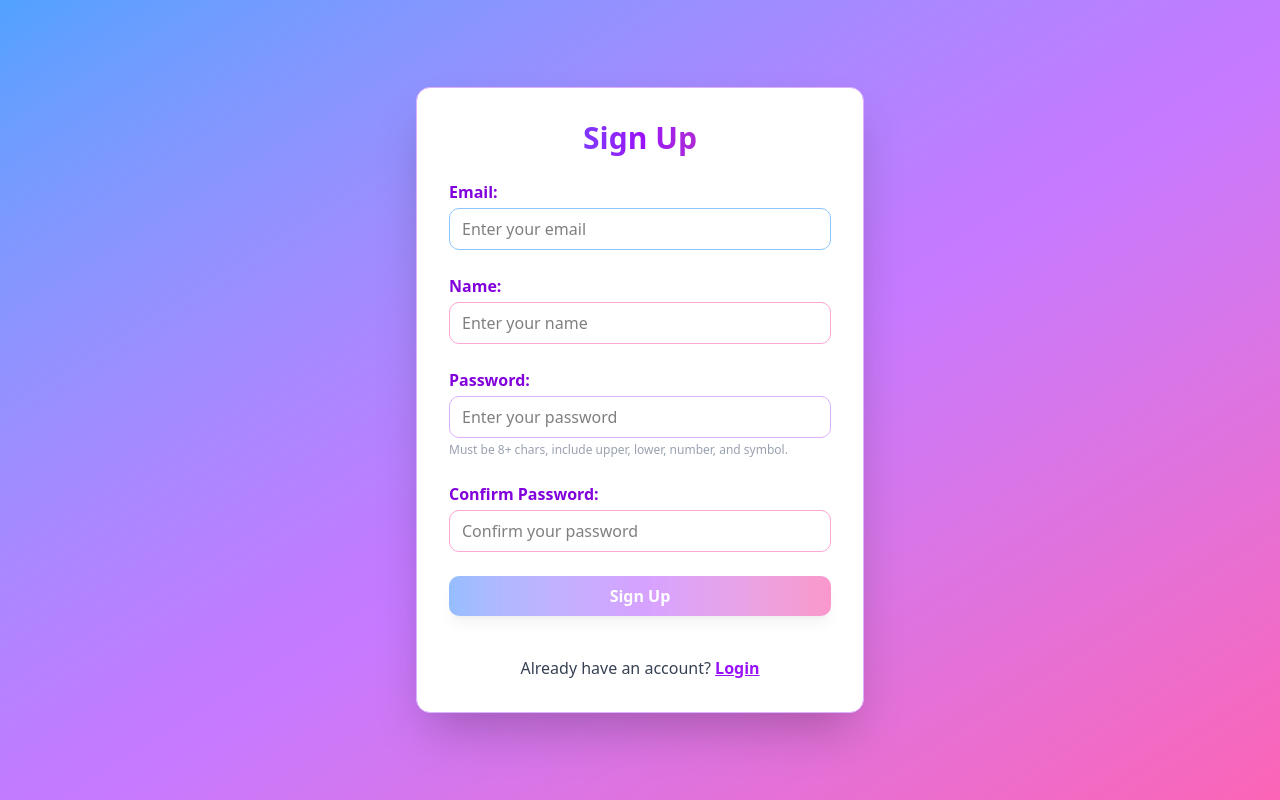
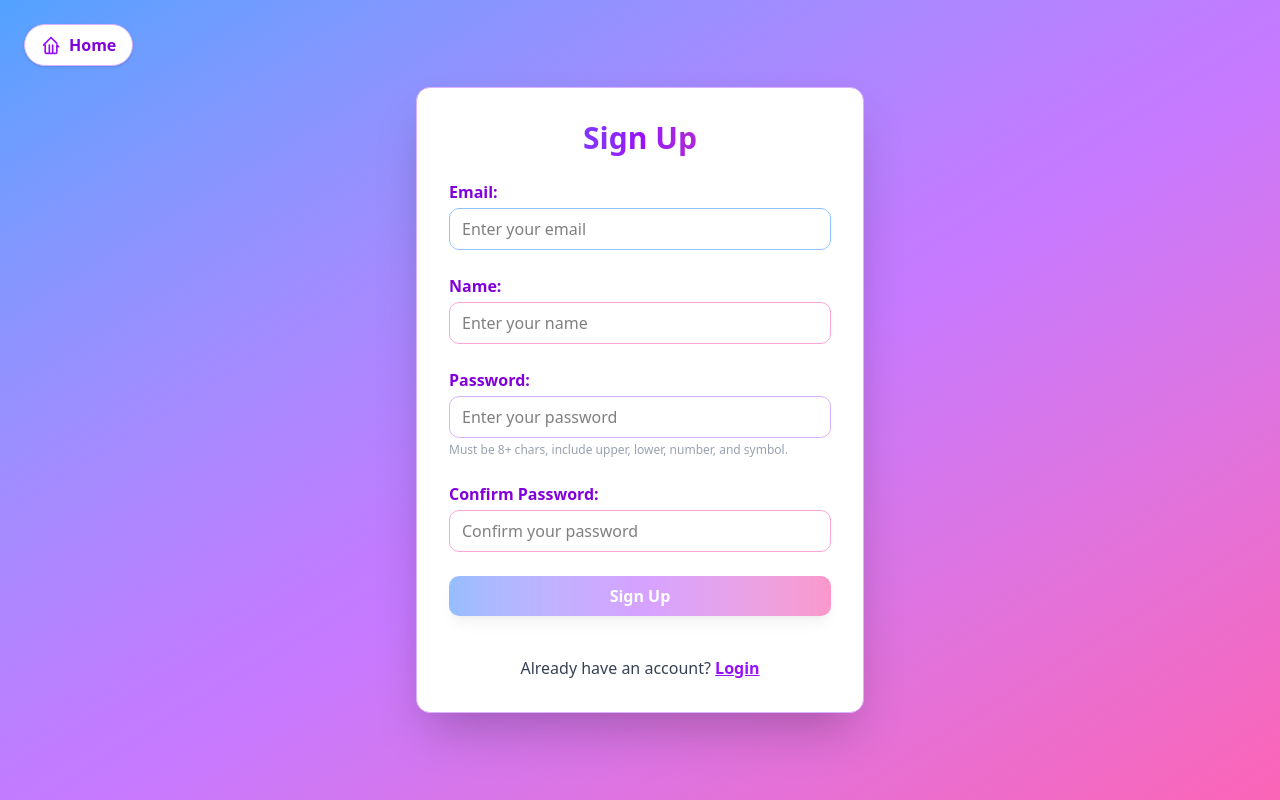
Before and after one commit to Pheonix2507/Freelancer-site, a Next.js app in the folder si-site/: page /signup in a window 1280 px wide. Built offline with nearby package versions, Linux system fonts and the light colour scheme.

Commit message:
refactor: Middleware updated

```diff
--- a/si-site/src/app/layout.tsx
+++ b/si-site/src/app/layout.tsx
@@ -14,8 +14,8 @@ const geistMono = Geist_Mono({
 });
 
 export const metadata: Metadata = {
-  title: "Create Next App",
-  description: "Generated by create next app",
+  title: "FreelanceHub",
+  description: "Connect with top freelancers and clients worldwide.",
 };
 
 export default function RootLayout({
--- a/si-site/src/app/signup/page.tsx
+++ b/si-site/src/app/signup/page.tsx
@@ -69,7 +69,7 @@ function SignUp() {
       setLoading(true);
       const response = await axios.post("/api/signup", { email, name, password });
       toast.success("Signed Up successfully!");
-      console.log(response);
+      // console.log(response);
       router.push("/login");
     } catch (error: unknown) {
       const errorMessage = (error as { message?: string })?.message;
@@ -81,7 +81,24 @@ function SignUp() {
 
   return (
     <div className="flex min-h-screen items-center justify-center bg-gradient-to-br from-blue-400 via-purple-400 to-pink-400">
-      <div className="w-full max-w-md bg-white p-8 rounded-xl shadow-2xl border border-purple-300">
+      <div className="absolute top-6 left-6">
+        <Link
+          href="/"
+          className="flex items-center gap-2 px-4 py-2 bg-white rounded-full shadow hover:bg-purple-100 transition font-semibold text-purple-700 border border-purple-300"
+        >
+          <svg
+            xmlns="http://www.w3.org/2000/svg"
+            className="h-5 w-5 text-purple-600"
+            fill="none"
+            viewBox="0 0 24 24"
+            stroke="currentColor"
+          >
+            <path strokeLinecap="round" strokeLinejoin="round" strokeWidth={2} d="M3 12l2-2m0 0l7-7 7 7m-9 2v8m4-8v8m5-8l2 2m-2-2v8a2 2 0 01-2 2H7a2 2 0 01-2-2v-8" />
+          </svg>
+          Home
+        </Link>
+      </div>
+      <div className="w-full max-w-md bg-white p-8 rounded-xl shadow-2xl border border-purple-300 md:">
       <h2 className="text-3xl font-extrabold pb-6 text-center text-gradient bg-gradient-to-r from-blue-600 via-purple-600 to-pink-600 bg-clip-text text-transparent">
         {loading ? "Signing Up..." : "Sign Up"}
       </h2>
--- a/si-site/src/middleware.ts
+++ b/si-site/src/middleware.ts
@@ -3,26 +3,28 @@ import type { NextRequest } from "next/server";
 
 export function middleware(req: NextRequest) {
     const token = req.cookies.get('token')?.value;
-
     const { pathname } = req.nextUrl;
 
-    // Allow the request if the following is true...
-    // 1) It's a request for next internal (/_next) or public (/_vercel) assets
-    // 2) It's a request to our API routes
-    if (pathname.startsWith('/_next') || pathname.startsWith('/api') || pathname.startsWith('/favicon.ico')) {
+    // Allow internal assets & APIs
+    if (pathname.startsWith('/_next') || pathname.startsWith('/api') || pathname === '/favicon.ico') {
         return NextResponse.next();
     }
 
-    // 3) The user is logged in and trying to access a non-auth page
+    // If user is logged in and tries to access login/signup → redirect home
     if (token && (pathname === '/login' || pathname === '/signup')) {
         return NextResponse.redirect(new URL('/', req.url));
     }
 
-    // 4) The user is not logged in and trying to access an auth page
-    if (!token && (pathname !== '/login' && pathname !== '/signup')) {
+    // If user is NOT logged in and tries to access home → allow
+    if (!token && pathname === '/') {
+        return NextResponse.next();
+    }
+
+    // If user is NOT logged in and tries to access protected routes → redirect login
+    if (!token && pathname !== '/login' && pathname !== '/signup') {
         return NextResponse.redirect(new URL('/login', req.url));
     }
 
-    // 5) The user is logged in and trying to access a non-auth page
+    // Otherwise allow
     return NextResponse.next();
 }
```
